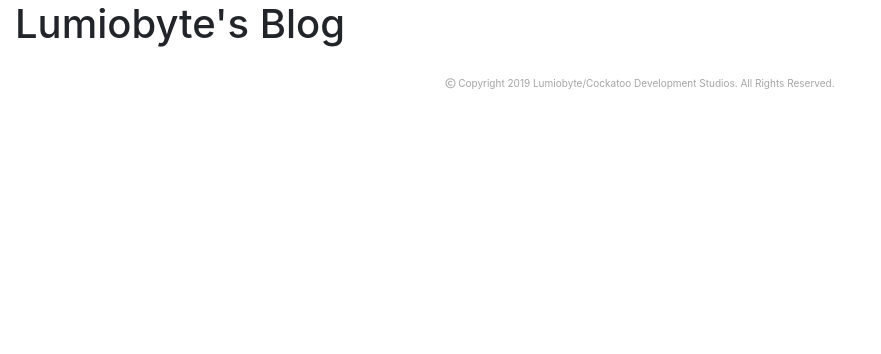
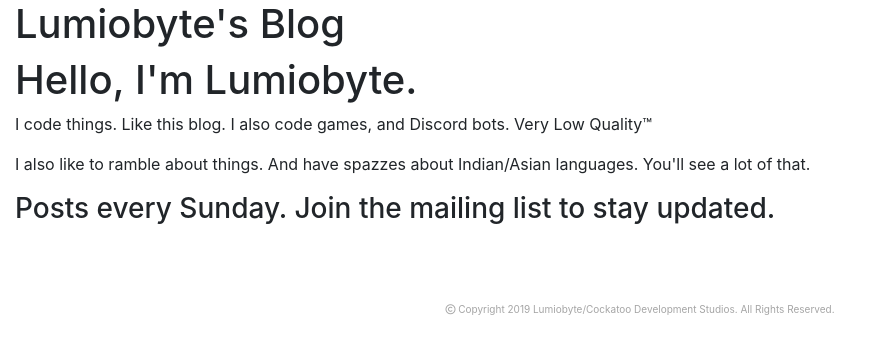
Before and after one commit to Lumiobyte/lumiobytesBlog, a Django app: page / in a window 1280 px wide. Shown: the part 56-410 px from the top of the page, without its empty margins (0-881 px from the left). Run offline with Django 3.2, Linux system fonts and the light colour scheme; data that the repository does not hold is empty; parts of the project's set-up code (start-up, migrations or seed data) failed here and were passed over; some libraries are stand-ins or nearby versions.

Commit message:
Adding cookie consent and seo stuff

```diff
--- a/src/blog/forms.py
+++ b/src/blog/forms.py
@@ -11,7 +11,7 @@ class BlogPostForm(forms.Form):
 class BlogPostModelForm(forms.ModelForm):
     class Meta:
         model = BlogPost
-        fields = ['title', 'slug', 'image', 'content']
+        fields = ['title', 'slug', 'description', 'image', 'content']
 
     def clean_title(self, *args, **kwargs):
         instance = self.instance
--- a/src/blog/models.py
+++ b/src/blog/models.py
@@ -8,7 +8,7 @@ User = settings.AUTH_USER_MODEL
 
 class BlogPostQuerySet(models.QuerySet):
     def search(self, query):
-        lookup = Q(title__icontains=query) | Q(content__icontains=query) | Q(slug__icontains=query)
+        lookup = Q(title__icontains=query) | Q(content__icontains=query) | Q(slug__icontains=query) | Q(description__icontains=query)
 
         return self.filter(lookup)
 
@@ -27,6 +27,7 @@ class BlogPost(models.Model):
     user = models.ForeignKey(User, default=1, null=True, on_delete=models.SET_NULL)
 
     slug = models.SlugField(unique = True)
+    description = models.CharField(max_length = 100)
     title = models.CharField(max_length = 120)
     image = models.ImageField(upload_to="images/", blank=True, null=True)
     content = models.TextField(null = True, blank = True)
--- a/src/blog/templates/blog/detail.html
+++ b/src/blog/templates/blog/detail.html
@@ -1,5 +1,6 @@
 {% extends "base.html" %}
 
+{% block description %}{{ postObj.description }}{% endblock %}
 {% block pageTitle %}blog: {{ postObj.title }}{% endblock %}
 
 {% block content %}
--- a/src/django_blog/urls.py
+++ b/src/django_blog/urls.py
@@ -26,8 +26,8 @@ urlpatterns = [
     path('administrator/', admin.site.urls),
 
     path('', home_page),
-    path('about/', about_page),
-    path('contact/', contact_page),
+    #path('about/', about_page),
+    #path('contact/', contact_page),
 
     path('blog/', include('blog.urls')),
 
--- a/src/templates/base.html
+++ b/src/templates/base.html
@@ -1,9 +1,11 @@
 <!doctype html>
 <html lang="en">
+  <link rel="stylesheet" type="text/css" href="https://cdn.jsdelivr.net/npm/cookieconsent@3/build/cookieconsent.min.css" />
   <head>
     <!-- Required meta tags -->
     <meta charset="utf-8">
     <meta name="viewport" content="width=device-width, initial-scale=1, shrink-to-fit=no">
+    <meta name="description" content="{% block description %} Lumiobyte's Blog - The ramblings of a young developer {% endblock %}"
 
     <!-- Bootstrap CSS -->
     <link rel="stylesheet" href="https://stackpath.bootstrapcdn.com/bootstrap/4.3.1/css/bootstrap.min.css" integrity="sha384-ggOyR0iXCbMQv3Xipma34MD+dH/1fQ784/j6cY/iJTQUOhcWr7x9JvoRxT2MZw1T" crossorigin="anonymous">
@@ -11,6 +13,24 @@
 
     <title>Lumiobyte's Blog | {% block pageTitle %} page {% endblock %}</title>
   </head>
+  <script src="https://cdn.jsdelivr.net/npm/cookieconsent@3/build/cookieconsent.min.js" data-cfasync="false"></script>
+  <script>
+  window.cookieconsent.initialise({
+    "palette": {
+      "popup": {
+        "background": "#3c404d",
+        "text": "#d6d6d6"
+      },
+      "button": {
+        "background": "#8bed4f"
+      }
+    },
+    "position": "bottom-left",
+    "content": {
+      "message": "This website uses cookies to ensure you get the best experience. By continuing, you consent to this 😉"
+    }
+  });
+  </script>
   <body>
     {% include 'navbar.html' %}
     <div class="container-fluid">
--- a/src/templates/home.html
+++ b/src/templates/home.html
@@ -5,6 +5,8 @@
 {% block content %}
 
     {% include "intro.html" %}
+    <br>
+    <br>
 
     {% for postObj in blogPostList %}
         {% include "blog/list-inline.html" with postObj=postObj %}
--- a/src/templates/intro.html
+++ b/src/templates/intro.html
@@ -0,0 +1,4 @@
+<h1>Hello, I'm Lumiobyte.</h1>
+<p>I code things. Like this blog. I also code games, and Discord bots. Very Low Quality&trade;</p>
+<p>I also like to ramble about things. And have spazzes about Indian/Asian languages. You'll see a lot of that.</p>
+<h3>Posts every Sunday. Join the mailing list to stay updated.</h3>
```
